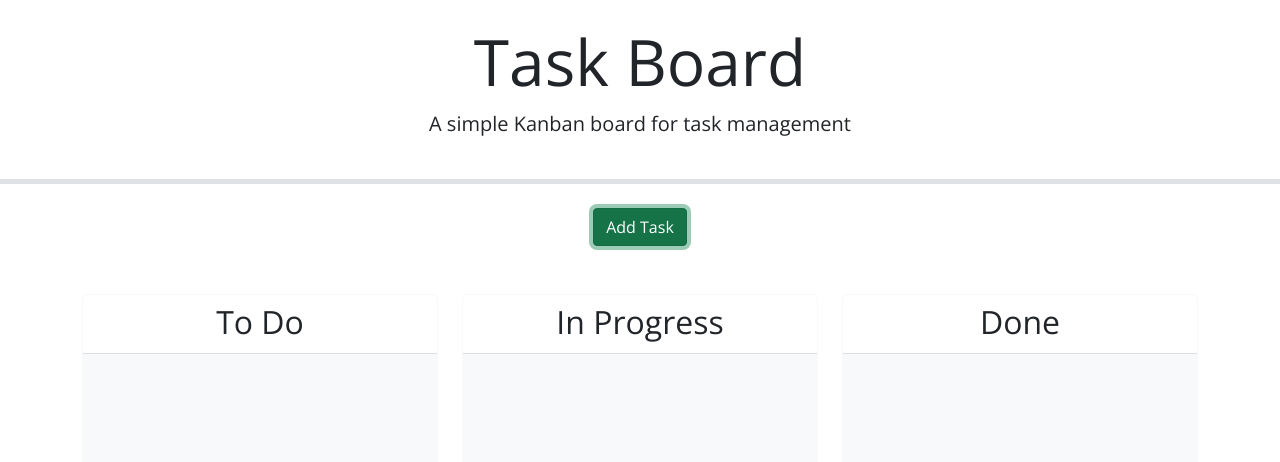
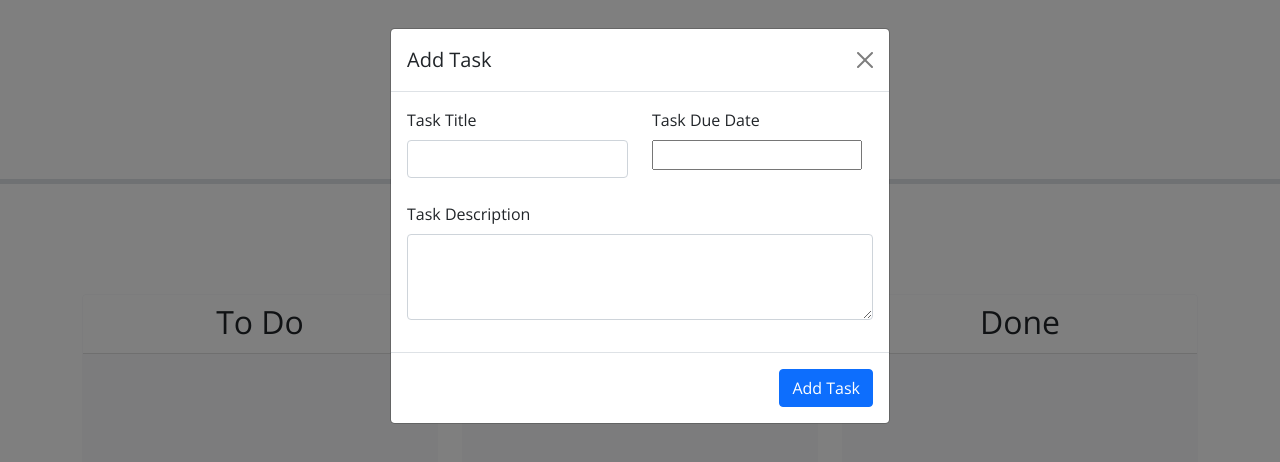
Before and after one commit to mandi7469/Task-Board, a plain HTML site: page index.html in a window 1280 px wide. Both pictures are taken after a click on the button "Add Task". Drawn offline with nearby package versions, Linux system fonts and the light colour scheme.

Commit message:
created the funtion to handle adding new task, set and get to local storage

```diff
--- a/assets/js/script.js
+++ b/assets/js/script.js
@@ -1,38 +1,51 @@
 // Retrieve tasks and nextId from localStorage
 let taskList = JSON.parse(localStorage.getItem("tasks"));
 let nextId = JSON.parse(localStorage.getItem("nextId"));
+const addTask = document.querySelector("#addTask");
+let entries = [];
+
+if (taskList !== null) {
+entries = entries.concat(taskList);
+}
+
 
 // Todo: create a function to generate a unique task id
 function generateTaskId() {
-
+  const id = crypto.randomUUID();
+  return id;
 }
 
 // Todo: create a function to create a task card
-function createTaskCard(task) {
-
-}
+function createTaskCard(task) {}
 
 // Todo: create a function to render the task list and make cards draggable
-function renderTaskList() {
-
-}
+function renderTaskList() {}
 
 // Todo: create a function to handle adding a new task
-function handleAddTask(event){
+function handleAddTask(event) {
+  event.preventDefault();
+  const taskForm = {
+    taskTitle: exampleFormControlInput1.value.trim(),
+    taskDueDate: datepicker.value,
+    taskDescription: exampleFormControlTextarea1.value.trim(),
+    id: generateTaskId()
+  };
+  console.log(taskForm);
 
+  entries.push(taskForm);
+  localStorage.setItem("tasks", JSON.stringify(entries));
 }
 
 // Todo: create a function to handle deleting a task
-function handleDeleteTask(event){
-
-}
+function handleDeleteTask(event) {}
 
 // Todo: create a function to handle dropping a task into a new status lane
-function handleDrop(event, ui) {
-
-}
+function handleDrop(event, ui) {}
 
 // Todo: when the page loads, render the task list, add event listeners, make lanes droppable, and make the due date field a date picker
-$(document).ready(function () {
+$(document).ready(function () {});
+addTask.addEventListener("click", handleAddTask);
 
+$(function () {
+  $("#datepicker").datepicker();
 });
--- a/index.html
+++ b/index.html
@@ -9,7 +9,7 @@
   <link rel="stylesheet" href="https://use.fontawesome.com/releases/v5.8.1/css/all.css"
     integrity="sha384-50oBUHEmvpQ+1lW4y57PTFmhCaXp0ML5d60M1M7uH2+nqUivzIebhndOJK28anvf" crossorigin="anonymous" />
   <link href="https://fonts.googleapis.com/css?family=Open+Sans&display=swap" rel="stylesheet" />
-  <link rel="stylesheet" href="https://code.jquery.com/ui/1.12.1/themes/base/jquery-ui.css" />
+  <link rel="stylesheet" href="https://code.jquery.com/ui/1.12.1/themes/hot-sneaks/jquery-ui.css" />
 
   <link rel="stylesheet" href="./assets/css/style.css" />
   <title>Task Board</title>
@@ -22,9 +22,44 @@
   </header>
   <div class="container">
     <div class="text-center mb-5">
-      <button class="btn btn-success" data-bs-toggle="modal" data-bs-target="#formModal">Add Task</button>
+      <button class="btn btn-success" data-bs-toggle="modal" data-bs-target="#formModal">
+        Add Task
+      </button>
     </div>
-    <!-- Todo: Create a modal with a form to add tasks -->
+    <!-- Modal -->
+    <div class="modal fade" id="formModal" tabindex="-1" aria-labelledby="exampleModalLabel" aria-hidden="true">
+      <div class="modal-dialog">
+        <div class="modal-content">
+          <div class="modal-header">
+            <h5 class="modal-title" id="exampleModalLabel">Add Task</h5>
+            <button type="button" class="btn-close" data-bs-dismiss="modal" aria-label="Close"></button>
+          </div>
+          <div class="modal-body container">
+            <div class="mb-3 row">
+              <div class="col">
+                <label for="exampleFormControlInput1" class="form-label">Task Title</label>
+                <input class="form-control" id="exampleFormControlInput1">
+              </div>
+              <div class="col">
+                <label for="exampleFormControlInput1" class="form-label">Task Due Date</label>
+                <p><input type="text" id="datepicker"></p>
+              </div>
+            </div>
+            <div class="mb-3">
+              <label for="exampleFormControlTextarea1" class="form-label">Task Description</label>
+              <textarea class="form-control" id="exampleFormControlTextarea1" rows="3"></textarea>
+            </div>
+
+          </div>
+          <div class="modal-footer">
+            <button type="button" class="btn btn-primary" id="addTask">
+              Add Task
+            </button>
+          </div>
+        </div>
+      </div>
+    </div>
+    <!-- ^^^Created a modal with a form to add tasks^^^^ -->
     <div class="row swim-lanes text-center justify-content-between">
       <div class="col-12 col-lg-4 d-flex">
         <div id="to-do" class="card border-light mb-3 lane flex-grow-1">
```
Also changed, not shown: 2 other files. Lines whose indentation alone changed are shown as unchanged.
